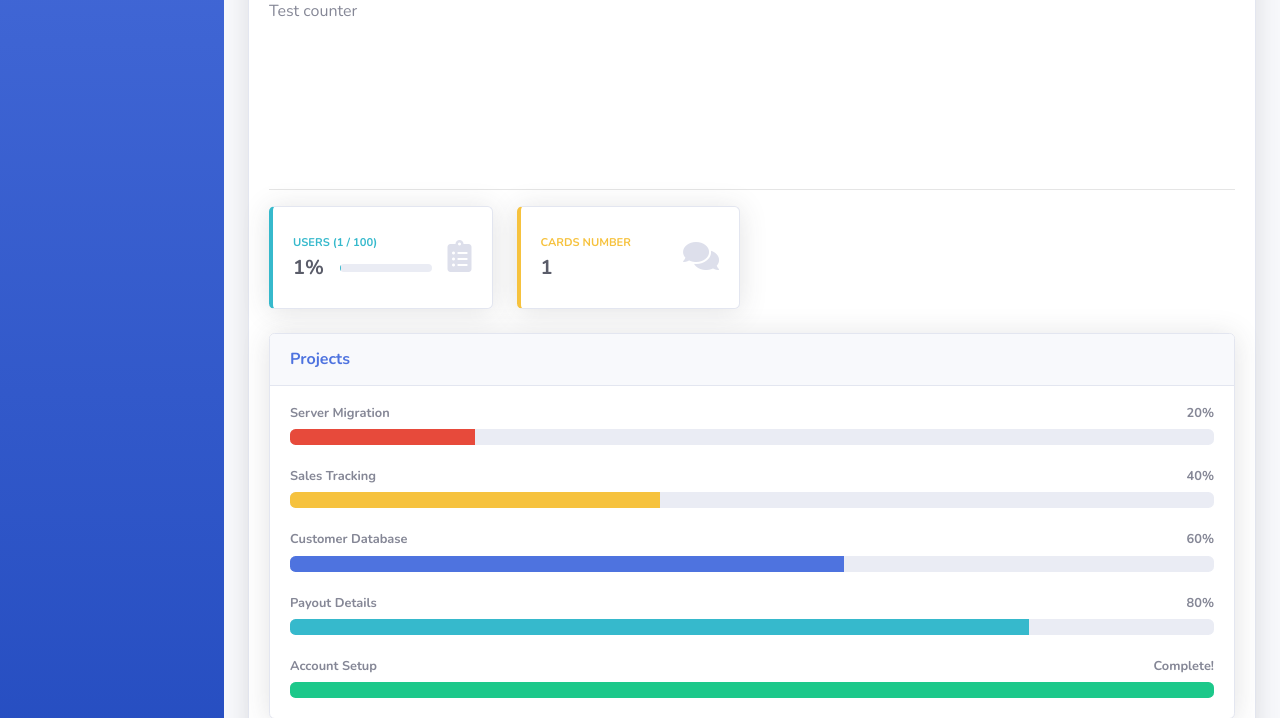
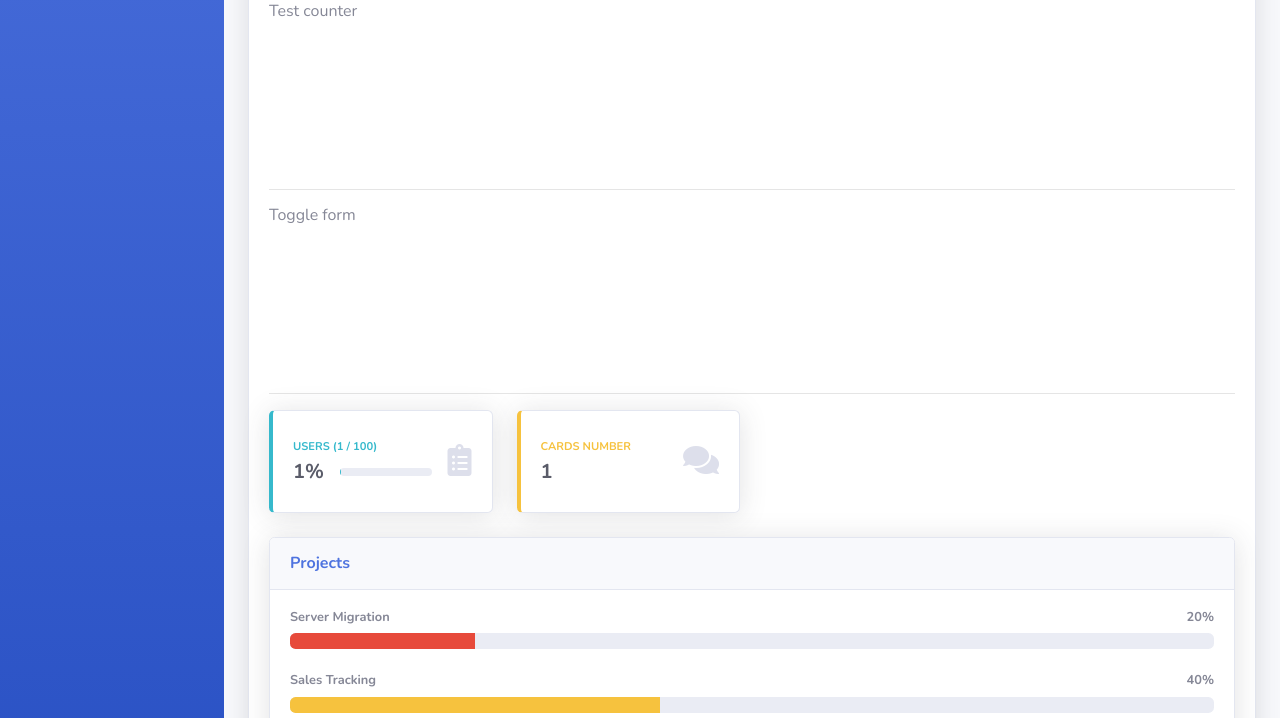
Before and after one commit to helchall/demo, a Symfony app: template templates/dashboard/index.html.twig in a window 1280 px wide. Shown: the part 574-1292 px from the top of the page. Run offline with Twig, Linux system fonts and the light colour scheme; the template is opened without the code that fills it: most values are stand-ins (such as "Sample title", 1, 10 or a date in 2020); some libraries are stand-ins or nearby versions.

Commit message:
Adding toggle form to dashboard template

```diff
--- a/templates/dashboard/index.html.twig
+++ b/templates/dashboard/index.html.twig
@@ -23,6 +23,11 @@
     </div>
     <br><br><br><br><br><br>
     <hr />
+    <h6>Toggle form </h6>
+        <div id="toggle-form"></div>
+    <br><br><br><br><br><br>
+    <hr />
+
 
 
     <!-- Content Row -->
```
